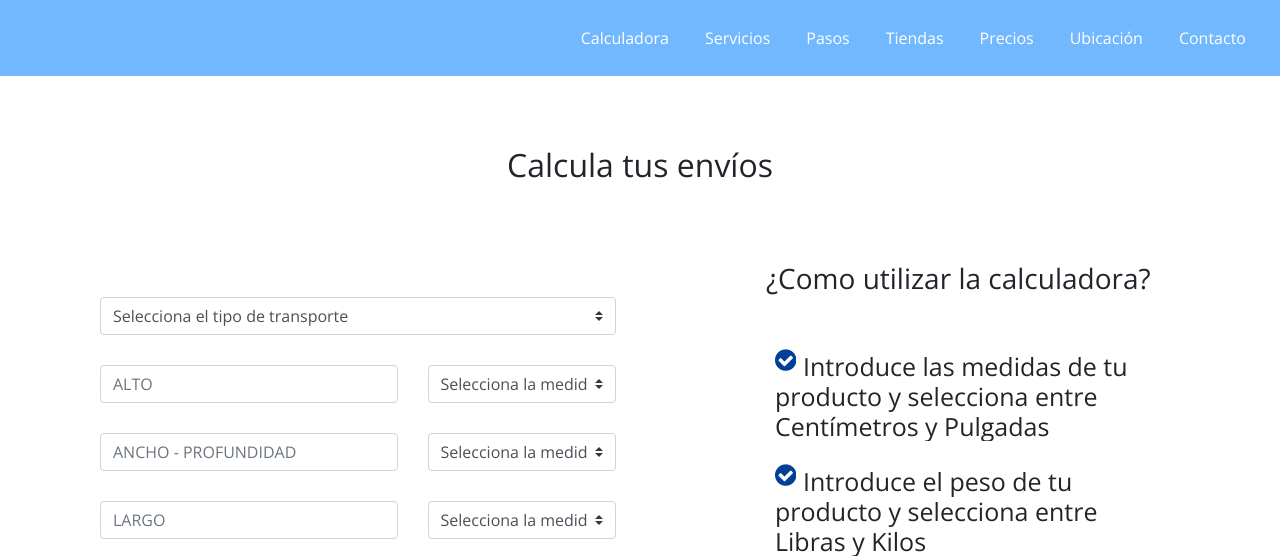
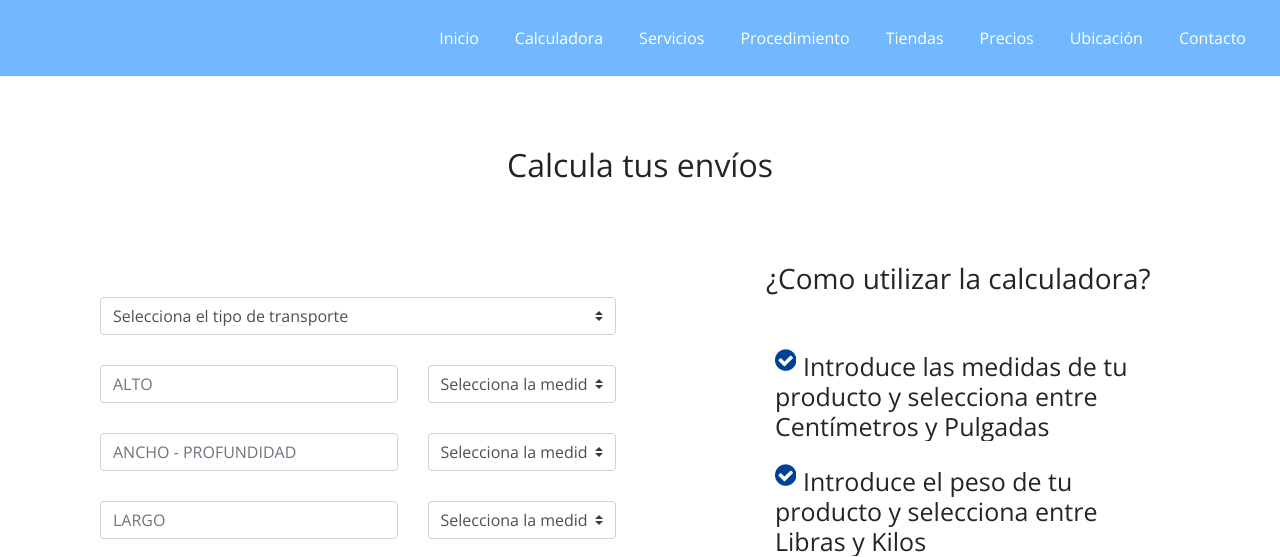
Before and after one commit to teresa1710/tecnicargo, a PHP site: page /calculadora.html in a window 1280 px wide. Shown: the top 557 px of the page. Run offline with PHP 8.4, Linux system fonts and the light colour scheme.

Commit message:
Cambios pequeños en tecnicargo

```diff
--- a/calculadora.html
+++ b/calculadora.html
@@ -30,6 +30,10 @@
 
                     <div class="collapse navbar-collapse" id="navbarSupportedContent">
                         <ul class="navbar-nav ml-auto">
+
+                            <li class="nav-item">
+                                <a href="index.html" class="nav-link">Inicio</a>
+                            </li>
                             <li class="nav-item">
                                 <a href="calculadora.html" class="nav-link">Calculadora <span class="sr-only">(current)</span></a>
                             </li>
@@ -39,7 +43,7 @@
                             </li>
 
                             <li class="nav-item">
-                                <a class="nav-link" href="index.html" id="btn-pasos">Pasos</a>
+                                <a class="nav-link" href="index.html" id="btn-pasos">Procedimiento</a>
                             </li>
 
                             <li class="nav-item">
--- a/css/estilos.css
+++ b/css/estilos.css
@@ -113,6 +113,7 @@ body {
 
 .card-derecha {
     text-align: right;
+    padding-right: 20px;
 }
 
 .procedimiento-texto {
--- a/index.html
+++ b/index.html
@@ -36,7 +36,7 @@
                             </li>
 
                             <li class="nav-item">
-                                <a class="nav-link" href="#" id="btn-pasos">Pasos</a>
+                                <a class="nav-link" href="#" id="btn-pasos">Procedimiento</a>
                             </li>
 
                             <li class="nav-item">
@@ -325,7 +325,7 @@
 
                         <div class="correo">
                             <p class="parrafo-uno">informacion@tecnicargo.com</p>
-                            <p>+1 (786) 123 456</p>
+                            <p>+1 (786) 267 96 91</p>
                         </div>
                     </div>
 
```
Also changed, not shown: index.php (+11 -0 lines).
